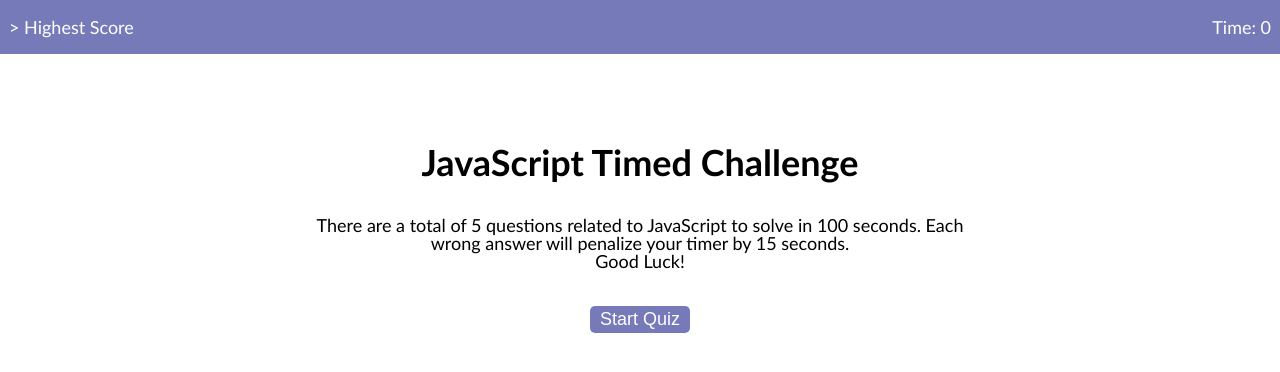
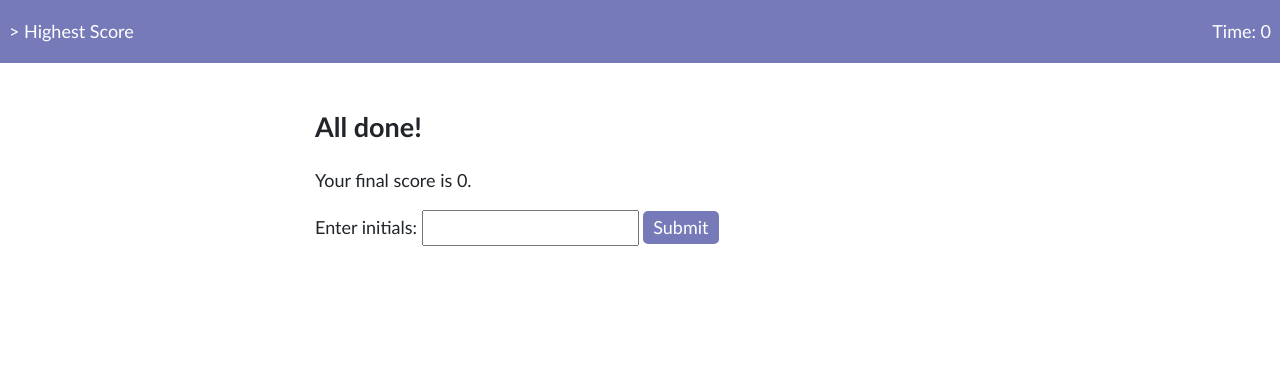
Before and after one commit to wytseng/javascript-timed-quiz, a plain HTML site: page index.html in a window 1280 px wide. Drawn offline with nearby package versions, Linux system fonts and the light colour scheme.

Commit message:
finish ending screen, add bootstrap, add questions to js

```diff
--- a/assets/css/style.css
+++ b/assets/css/style.css
@@ -1,6 +1,9 @@
 body {
   font-family: 'Trebuchet MS', 'Lucida Sans Unicode', 'Lucida Grande', 'Lucida Sans', Arial, sans-serif;
   font-size: 18px;
+}
+p {
+  margin: 0;
 }
 
 /* HEADER */
@@ -19,8 +22,12 @@ header a {
 
 /* GENERAL PAGE */
 main {
-  margin: 2em auto 0 auto;
   max-width: 650px;
+}
+
+/* toggle dv display */
+.hide {
+  display: none;
 }
 
 /* START SCREEN */
@@ -47,3 +54,15 @@ button {
   border: none;
   border-radius: 5px;
 }
+
+/* QUESTION & END SCREEN */
+h2 {
+  font-size: 1.5em;
+  font-weight: bold;
+}
+
+
+input[type = "text"] {
+  padding: 4px 6px;
+  font-size: 16px;
+}
--- a/index.html
+++ b/index.html
@@ -5,6 +5,7 @@
   <meta charset="UTF-8"/>
   <meta name="viewport" content="width=device-width, initial-scale=1"/>
   <link rel="stylesheet" href="assets/css/reset.css"/>
+  <link href="https://cdn.jsdelivr.net/npm/bootstrap@5.1.3/dist/css/bootstrap.min.css" rel="stylesheet" integrity="sha384-1BmE4kWBq78iYhFldvKuhfTAU6auU8tT94WrHftjDbrCEXSU1oBoqyl2QvZ6jIW3" crossorigin="anonymous">
   <link rel="stylesheet" href="assets/css/style.css"/>
   <title>JavaScript Timed Quiz Challenge</title>
 </head>
@@ -19,8 +20,8 @@
     </div>
   </header>
 
-  <main>
-    <div class="start-screen">
+  <main class="mx-auto mt-5">
+    <div class="start-screen hide">
       <h1>JavaScript Timed Challenge</h1>
       <div class="about">
         <p>There are a total of 5 questions related to JavaScript to solve in 100 seconds. Each wrong answer will penalize your timer by 15 seconds.</p>
@@ -28,6 +29,20 @@
       </div>
       <button class="start-quiz">Start Quiz</button>
     </div>
+
+    <div class="question-screen">
+      <h2 class="question"></h2>
+      <div class="choices"></div>
+    </div>
+
+    <div class="ending-screen">
+      <h2 class="my-4">All done!</h2>
+      <p class="my-3">Your final score is <span class="score">0</span>.</p>
+      <form>
+        Enter initials: <input type="text" id="ininiials"/>
+        <button type="submit">Submit</button>
+      </form>
+    </div>
   </main>
 </body>
 
```
Also changed, not shown: assets/js/script.js (+27 -0 lines).
